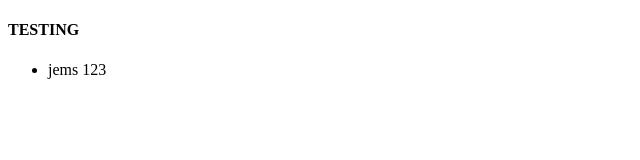
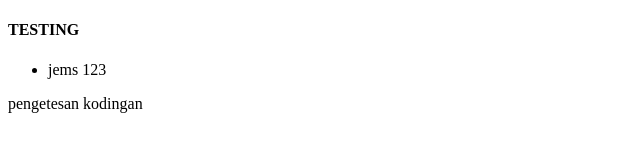
Before and after one commit to jamilahlkm/testingsettle, a plain HTML site: page index.html in a window 1280 px wide. Shown: the whole page, without its empty margins (0-640 px from the left). Drawn offline with Linux system fonts and the light colour scheme.

Commit message:
penambahan parahgraph pada file index.html

```diff
--- a/index.html
+++ b/index.html
@@ -12,8 +12,9 @@
   <ul>
     <li>jems 123
     </li>
+
   </ul>
-
+  <p>pengetesan kodingan</p>
 </body>
 
 </html>
```
